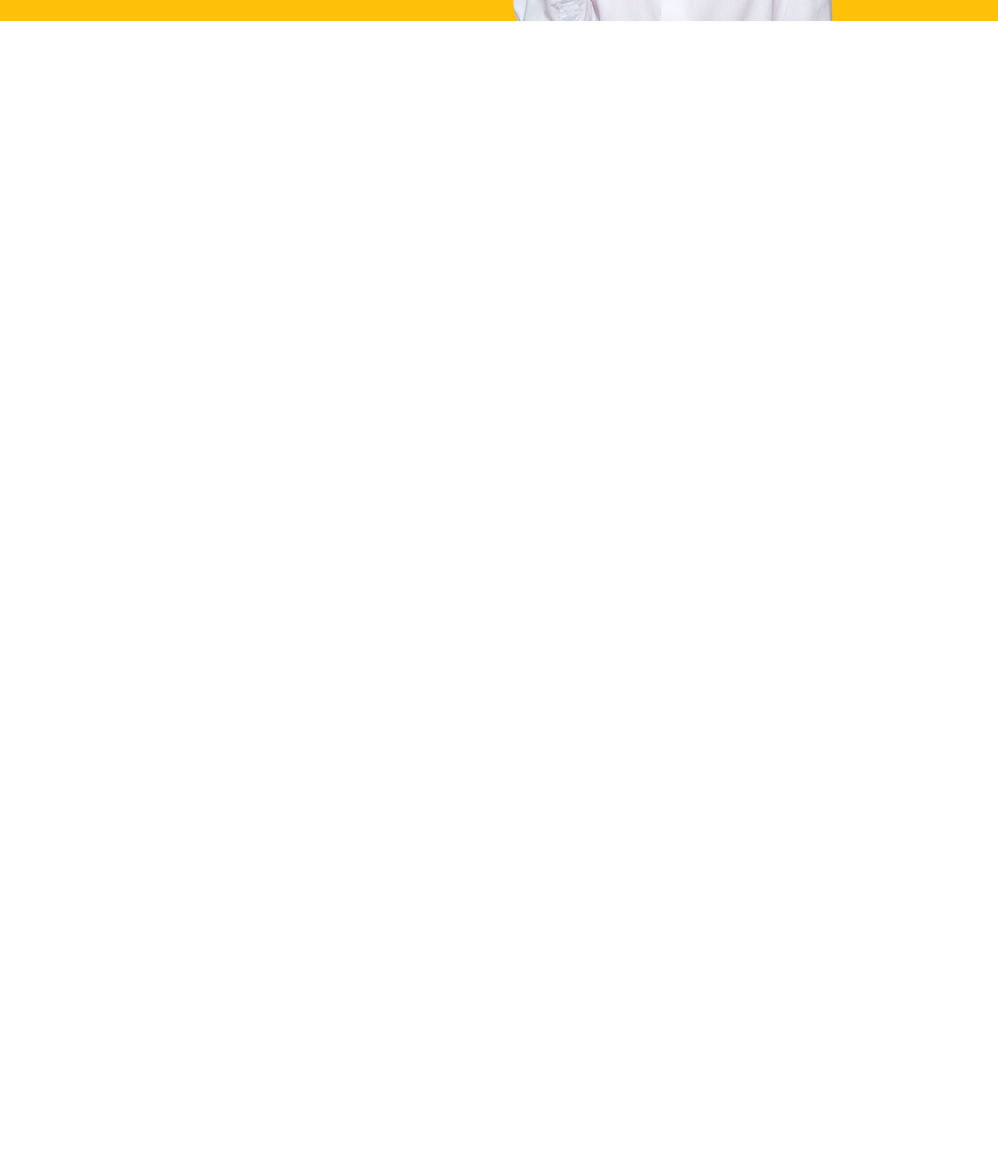
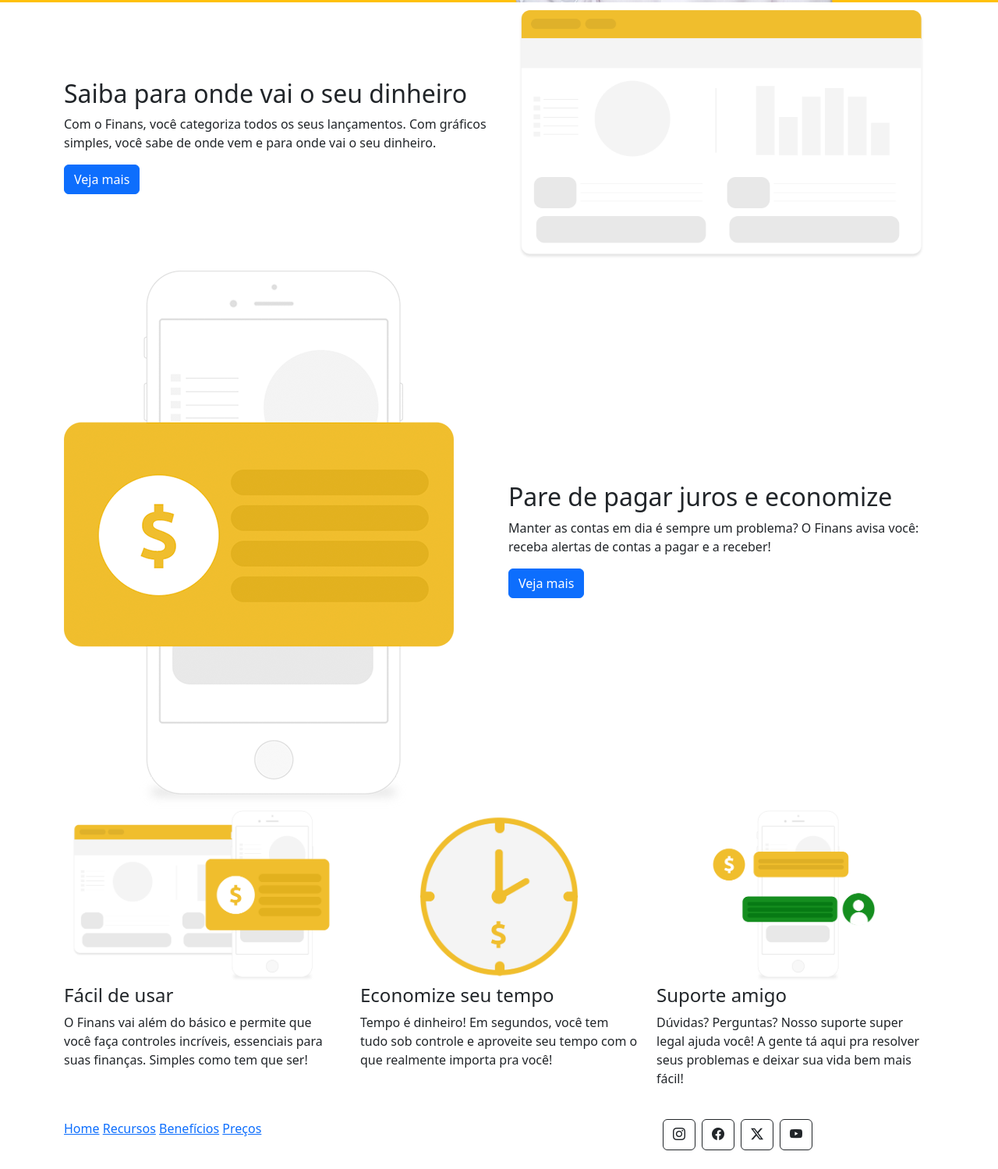
Before and after one commit to RodivanPeterson/Recriando-site-de-app-de-financas-com-Bootstrap-5, a plain HTML site: page index.html in a window 1280 px wide. Shown: the part 585-2084 px from the top of the page at 78% size. Before the commit the page ends 800 px from the top, so only its background shows below. Drawn offline with nearby package versions, Linux system fonts and the light colour scheme.

Commit message:
Add files via upload

```diff
--- /dev/null
+++ b/estilo.css
@@ -0,0 +1,13 @@
+#home {
+    color: white;
+}
+
+.caixa{
+    padding: 60px 0px;
+    border-bottom: 1px solid #e5e5e5;
+}
+
+footer p a {
+    margin: 5px 15px;
+    text-decoration: none;
+}
--- a/index.html
+++ b/index.html
@@ -5,11 +5,11 @@
     <meta name="viewport" content="width=device-width, initial-scale=1.0">
     <link rel="stylesheet" href="https://cdn.jsdelivr.net/npm/bootstrap-icons@1.11.3/font/bootstrap-icons.min.css">
     <link href="https://cdn.jsdelivr.net/npm/bootstrap@5.3.3/dist/css/bootstrap.min.css" rel="stylesheet" integrity="sha384-QWTKZyjpPEjISv5WaRU9OFeRpok6YctnYmDr5pNlyT2bRjXh0JMhjY6hW+ALEwIH" crossorigin="anonymous">
-    ,<link rel="stylesheet" href="css/estilo.css">
+    <link rel="stylesheet" href="css/estilo.css">
     <title>Finans - Finanças Pessoais</title>
 </head>
 <body>
-    <header>
+    <header> <!-- Início do cabeçalho -->
         <nav class="navbar navbar-expand-sm navbar-light bg-warning">
             <div class="container">
                 <a href="#" class="navbar-brand">
@@ -41,9 +41,9 @@
                 </div>
             </div>
         </nav>
-    </header>
+    </header> <!-- Fim do cabeçalho -->
 
-    <section id="home" class="bg-warning">
+    <section id="home" class="bg-warning"> <!-- Início da seção home -->
       <div class="container">
         <div class="row">
           <div class="col-md-6 d-flex">
@@ -72,7 +72,102 @@
           </div>
         </div>
       </div>
-    </section>
+    </section> <!-- Fim da seção home-->
+
+    <section class="caixa"> <!-- Início da seção Saiba onde vai o seu dinheiro -->
+      <div class="container">
+        <div class="row">
+          <div class="col-md-6 d-flex">
+            <div class="align-self-center">
+              <h2>Saiba para onde vai o seu dinheiro</h2>
+              <p>
+                Com o Finans, você categoriza todos os seus lançamentos. Com gráficos simples, você sabe de onde vem e para onde vai o seu dinheiro.
+              </p>
+              <a href="" class="btn btn-primary">Veja mais</a>
+            </div>
+          </div>
+          <div class="col-md-6">
+            <img src="img/saiba.png" alt="" class="img-fluid">
+          </div>
+        </div>
+      </div>
+    </section> <!-- Fim seção Saiba onde vai o seu dinheiro -->
+
+    <section class="caixa"> <!-- Início da seção Pare de pagar juros-->
+      <div class="container">
+        <div class="row">
+          <div class="col-md-6">
+            <img src="img/juros.png" alt="" class="img-fluid">
+          </div>
+          <div class="col-md-6 d-flex">
+            <div class="align-self-center">
+              <h2>Pare de pagar juros e economize</h2>
+              <p>
+                Manter as contas em dia é sempre um problema? O Finans avisa você: receba alertas de contas a pagar e a receber!
+              </p>
+              <a href="" class="btn btn-primary">Veja mais</a>
+            </div>
+          </div>
+        </div>
+      </div>
+    </section> <!-- Fim da seção Pare de pagar juros-->
+
+    <section class="caixa"> <!-- Início da seção recursos-->
+      <div class="container">
+        <div class="row">
+          <div class="col-md-4">
+            <img src="img/facil.png" alt="" class="img-fluid">
+            <h4>Fácil de usar</h4>
+            <p>
+              O Finans vai além do básico e permite que você faça controles incríveis, essenciais para suas finanças. Simples como tem que ser!
+            </p>
+          </div>
+          <div class="col-md-4">
+            <img src="img/economize.png" alt="" class="img-fluid">
+            <h4>Economize seu tempo</h4>
+            <p>
+              Tempo é dinheiro! Em segundos, você tem tudo sob controle e aproveite seu tempo com o que realmente importa pra você!
+            </p>
+          </div>
+          <div class="col-md-4">
+            <img src="img/suporte.png" alt="" class="img-fluid">
+            <h4>Suporte amigo</h4>
+            <p>
+              Dúvidas? Perguntas? Nosso suporte super legal ajuda você! A gente tá aqui pra resolver seus problemas e deixar sua vida bem mais fácil!
+            </p>
+          </div>
+        </div>
+      </div>
+    </section> <!-- Fim da seção recursos -->
+
+    <footer class="my-4"> <!-- Início do rodapé -->
+      <div class="container">
+        <div class="row">
+          <div class="col-md-8">
+            <p>
+              <a href="">Home</a>
+              <a href="">Recursos</a>
+              <a href="">Benefícios</a>
+              <a href="">Preços</a>
+            </p>
+          </div>
+          <div class="col-md-4 d-flex">
+            <a href="" class="btn btn-outline-dark ms-2">
+              <i class="bi bi-instagram"></i>
+            </a>
+            <a href="" class="btn btn-outline-dark ms-2">
+              <i class="bi bi-facebook"></i>
+            </a>
+            <a href="" class="btn btn-outline-dark ms-2">
+              <i class="bi bi-twitter-x"></i>
+            </a>
+            <a href="" class="btn btn-outline-dark ms-2">
+              <i class="bi bi-youtube"></i>
+            </a>
+          </div>
+        </div>
+      </div>
+    </footer> <!-- Fim do rodapé -->
 
     <script src="https://cdn.jsdelivr.net/npm/bootstrap@5.3.3/dist/js/bootstrap.bundle.min.js" integrity="sha384-YvpcrYf0tY3lHB60NNkmXc5s9fDVZLESaAA55NDzOxhy9GkcIdslK1eN7N6jIeHz" crossorigin="anonymous"></script>
 </body>
```
